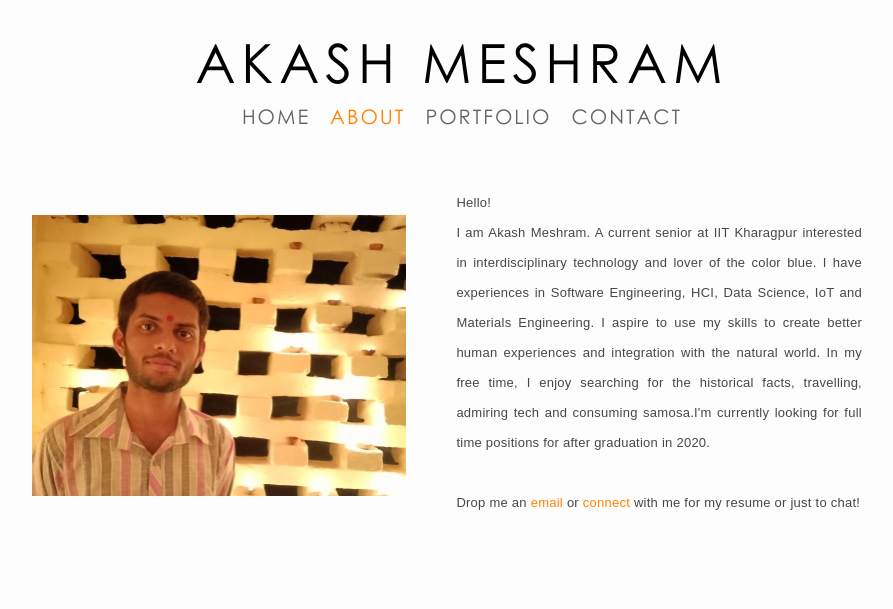
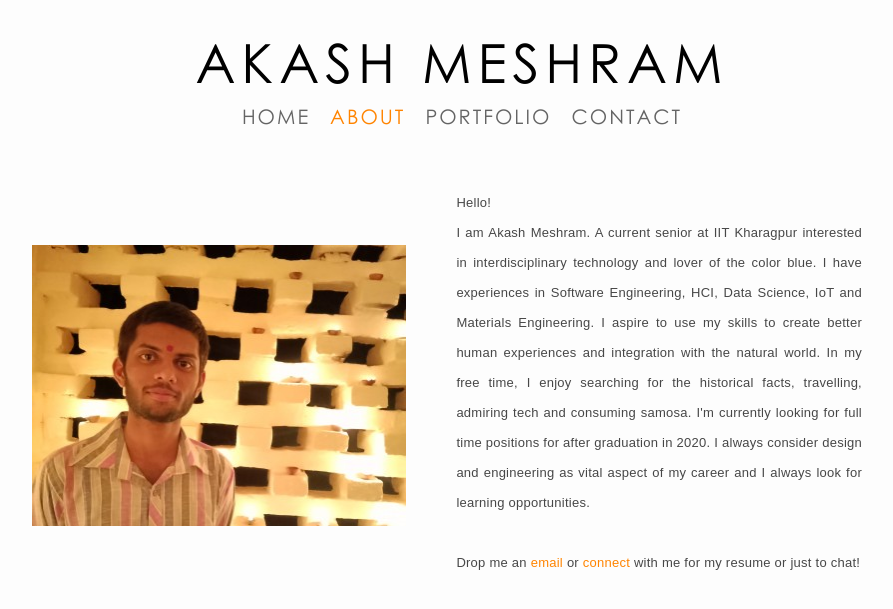
Before and after one commit to akashmeshram/old_website, a Jekyll site: the page built from pages/about.html, in a window 1280 px wide. Shown: the top 609 px of the page, without its empty margins (178-1071 px from the left). Built offline with Jekyll 4.4.1, drawn with Linux system fonts in a browser that asks for light colours; nearby versions of some CDN libraries.

Commit message:
Update Bio

```diff
--- a/pages/about.html
+++ b/pages/about.html
@@ -7,10 +7,10 @@
 		<img src="/assets/images/profile.jpg">
 		<div>
 			<p>Hello! <br> I am Akash Meshram.
-			A current senior at IIT Kharagpur interested in interdisciplinary technology and lover of the color blue. I have experiences in Software Engineering, HCI, Data Science, IoT and Materials Engineering. I aspire to use my skills to create better human experiences and integration with the natural world. <!-- Visual intuition and engineering education are key ingredients of my work. --> In my free time, I enjoy searching for the historical facts, travelling, admiring tech and consuming samosa.<!-- I'm currently moving my works from forgotten drive folders to this (hopefully) much more organized site, so bear with me please! -->I'm currently looking for full time positions for after graduation in 2020.
+			A current senior at IIT Kharagpur interested in interdisciplinary technology and lover of the color blue. I have experiences in Software Engineering, HCI, Data Science, IoT and Materials Engineering. I aspire to use my skills to create better human experiences and integration with the natural world. <!-- Visual intuition and engineering education are key ingredients of my work. --> In my free time, I enjoy searching for the historical facts, travelling, admiring tech and consuming samosa.<!-- I'm currently moving my works from forgotten drive folders to this (hopefully) much more organized site, so bear with me please! --> I'm currently looking for full time positions for after graduation in 2020. I always consider design and engineering as vital aspect of my career and I always look for learning opportunities.
 			<br><br>
 			Drop me an
-			<a href="mailto:meshramakash@iitkgp.ac.in" style="color: rgb(255, 132, 0);">email</a>
+			<a href="mailto:6388495akash@gmail.com" style="color: rgb(255, 132, 0);">email</a>
 			or
 			<a href="/pages/contact.html" style="color: rgb(255, 132, 0);">connect</a>  with me for my resume or just to chat!
 			</p>
```
